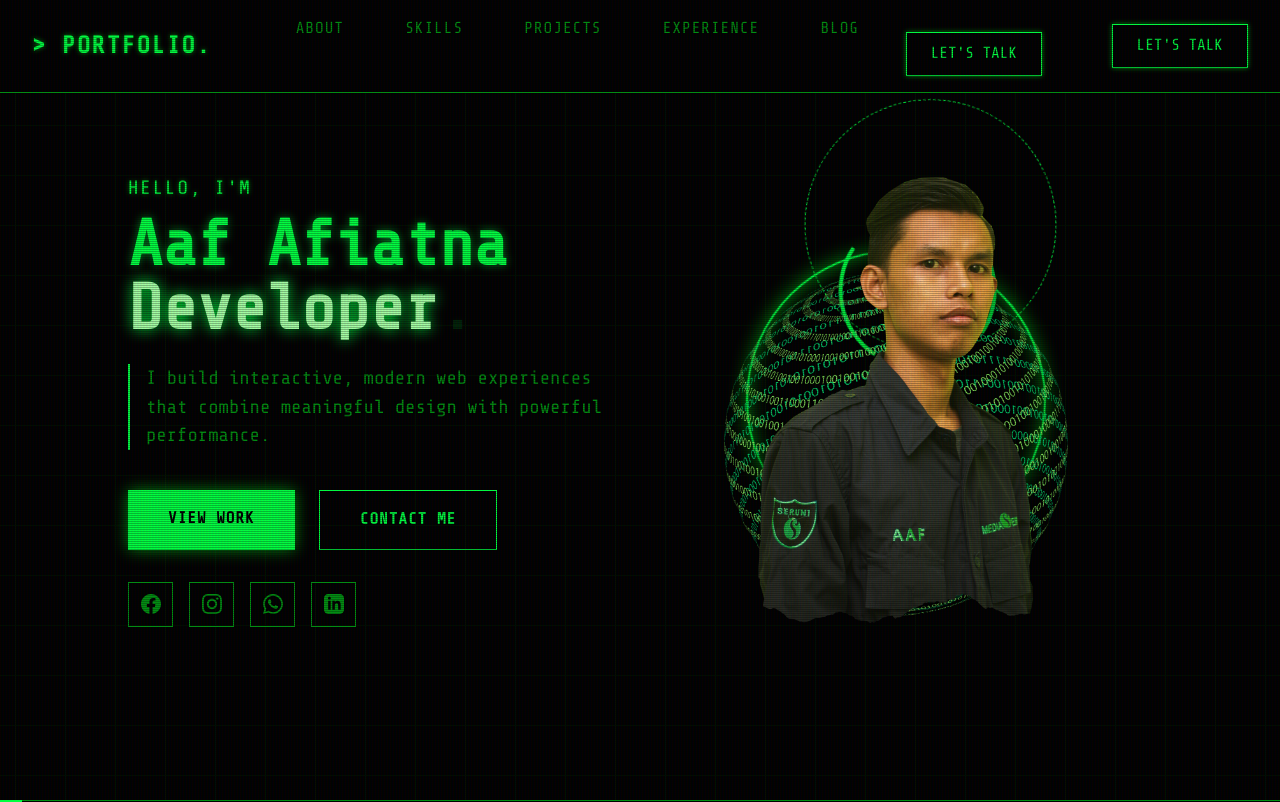
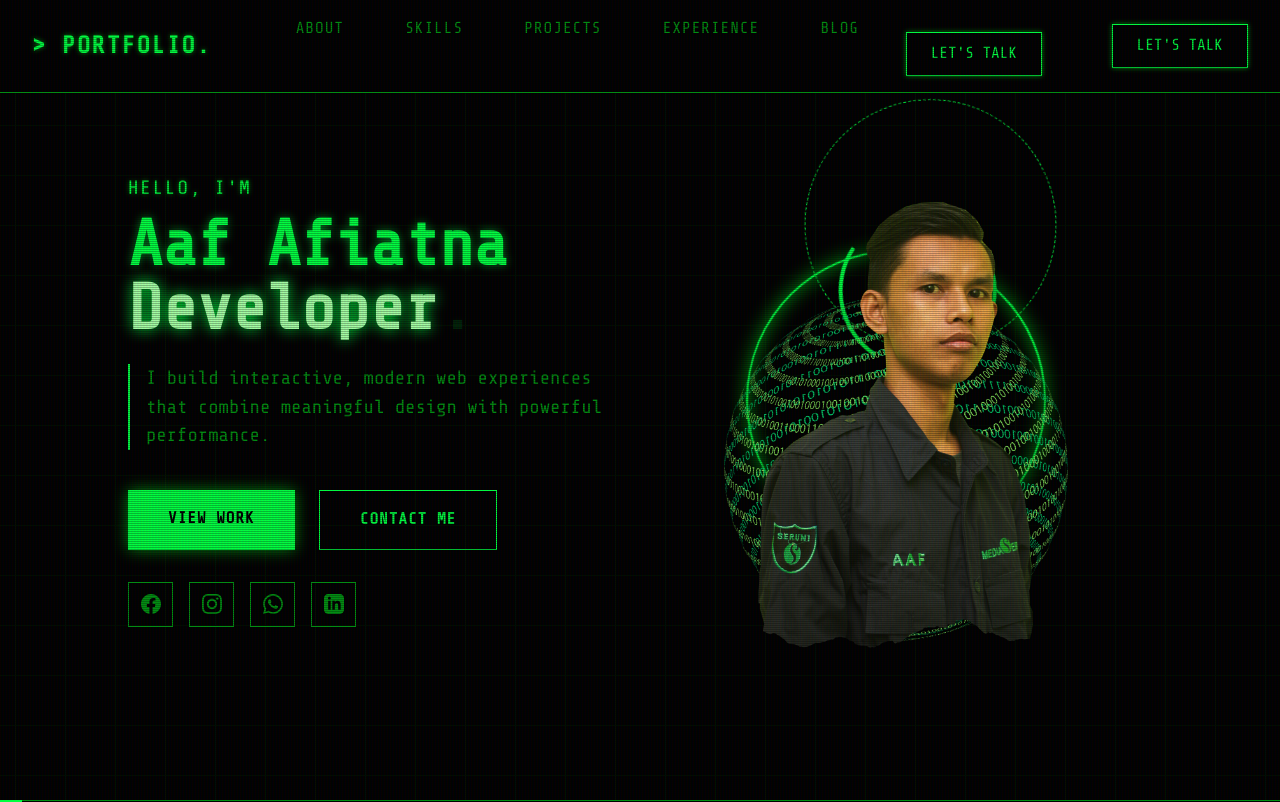
Before and after one commit to afiatana/myportfolio, a Next.js app: page / in a window 1280 px wide. Shown: the top 802 px of the page. Built offline with nearby package versions, Linux system fonts and the light colour scheme.

Commit message:
Auto-update: 2025-12-11 00:09:22

```diff
--- a/src/components/ClientHome.tsx
+++ b/src/components/ClientHome.tsx
@@ -83,7 +83,8 @@ export default function ClientHome({ data }: { data: any }) {
                                     objectFit: 'contain',
                                     position: 'absolute',
                                     zIndex: 10,
-                                    filter: 'drop-shadow(0 0 10px rgba(0,0,0,0.5))'
+                                    filter: 'drop-shadow(0 0 10px rgba(0,0,0,0.5))',
+                                    marginTop: '50px' // Fix: Lower the image to prevent cutoff by navbar
                                 }}
                             />
                         )}
```
Also changed, not shown: 1 other file (tests, documents, lock files or other folders).
